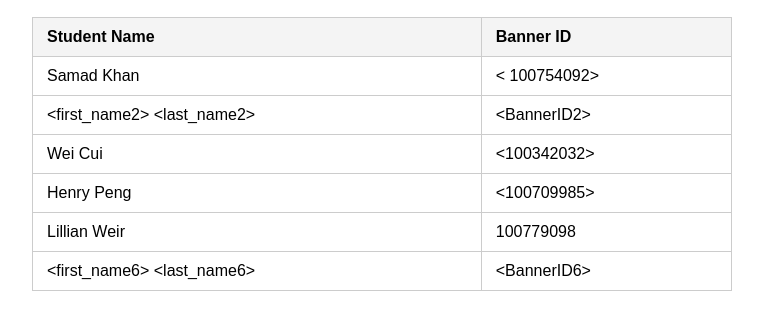
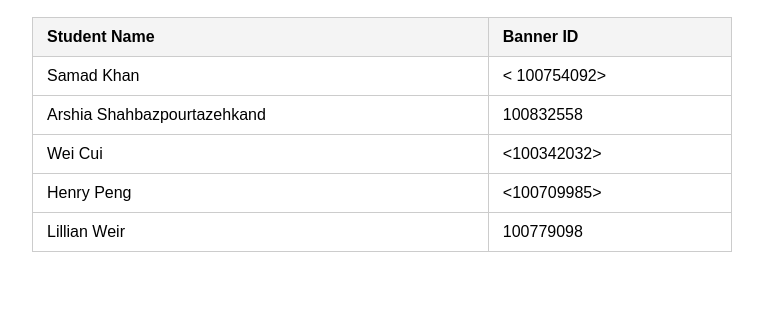
Before and after one commit to SamadAKU/FitTrack, a website: page Fit_Track_Main/public/group_members.html in a window 1280 px wide. Shown: the part 119-438 px from the top of the page, without its empty margins (258-1021 px from the left). Drawn offline with Linux system fonts and the light colour scheme.

Commit message:
Update group_members.html
-m

```diff
--- a/Fit_Track_Main/public/group_members.html
+++ b/Fit_Track_Main/public/group_members.html
@@ -22,12 +22,13 @@
       </tr>
     </thead>
     <tbody>
+
       <tr><td>Samad  Khan</td><td>&lt; 100754092&gt;</td></tr>
-      <tr><td>&lt;first_name2&gt; &lt;last_name2&gt;</td><td>&lt;BannerID2&gt;</td></tr>
+      <tr><td>Arshia Shahbazpourtazehkand</td><td>100832558</td></tr>
       <tr><td>Wei Cui</td><td>&lt;100342032&gt;</td></tr>
       <tr><td>Henry Peng</td><td>&lt;100709985&gt;</td></tr>
       <tr><td>Lillian Weir</td><td>100779098</td></tr>
-      <tr><td>&lt;first_name6&gt; &lt;last_name6&gt;</td><td>&lt;BannerID6&gt;</td></tr>
+
     </tbody>
   </table>
 </body>
```
